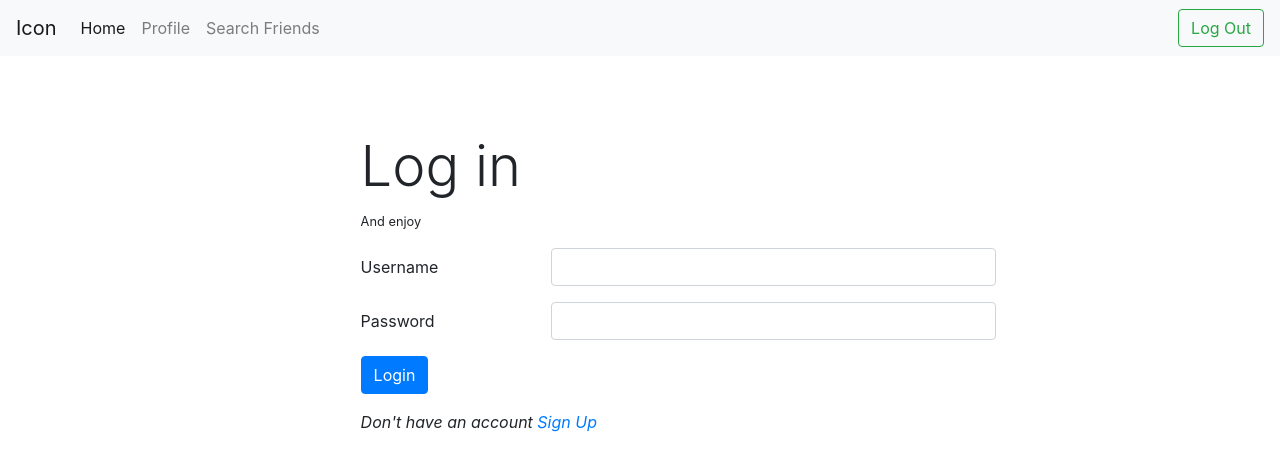
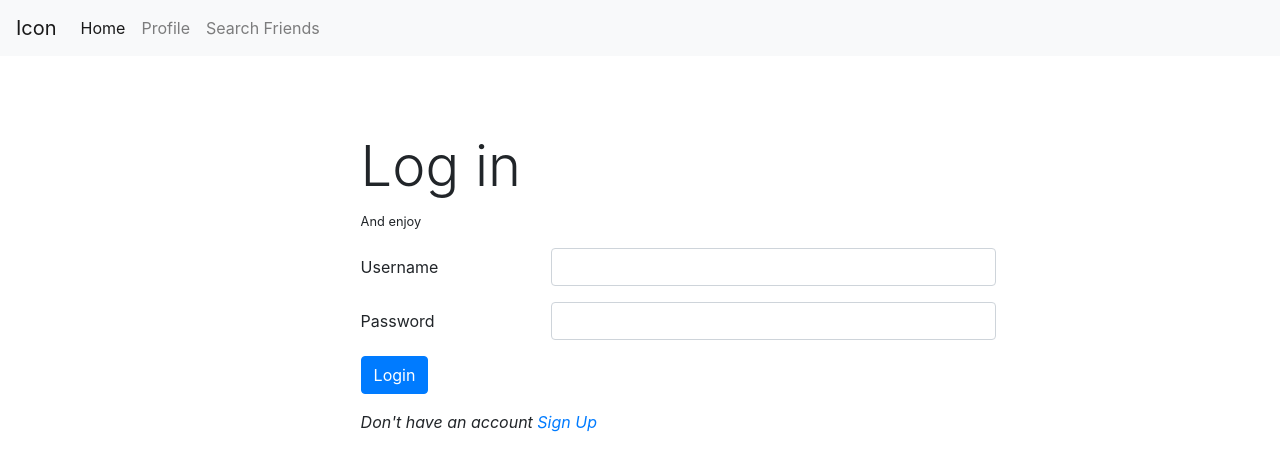
Before and after one commit to shobhi1310/timeline, a React (Create React App) app: page / in a window 1280 px wide. Shown: the top 470 px of the page. Built offline with nearby package versions, Linux system fonts and the light colour scheme.

Commit message:
Log Out feature is implemented

```diff
--- a/src/components/Header.js
+++ b/src/components/Header.js
@@ -23,7 +23,9 @@ class Header extends React.Component{
                         <Link className="nav-item nav-link" to="/search-friend">Search Friends</Link>
                     </div>
                 </div>
-                <LogOut/>
+                {
+                (window.sessionStorage.getItem('u_id')) ? (<LogOut/>) : ('')
+                }
             </nav>
         )
     }
--- a/src/components/LogOut.js
+++ b/src/components/LogOut.js
@@ -1,10 +1,15 @@
 import React, { Component } from 'react'
 
 export class LogOut extends Component {
+    logOut=()=>{
+        window.sessionStorage.removeItem('u_id');
+        window.location = '/';
+    }
+
     render() {
         return (
             <div style={{width:"fit-content",height:"fit-content"}}>
-                <button class="btn btn-outline-success my-2 my-sm-0" type="submit" id="log-out">Log Out</button>
+                <button class="btn btn-outline-success my-2 my-sm-0" type="submit" id="log-out" onClick={this.logOut}>Log Out</button>
             </div>
         )
     }
```
